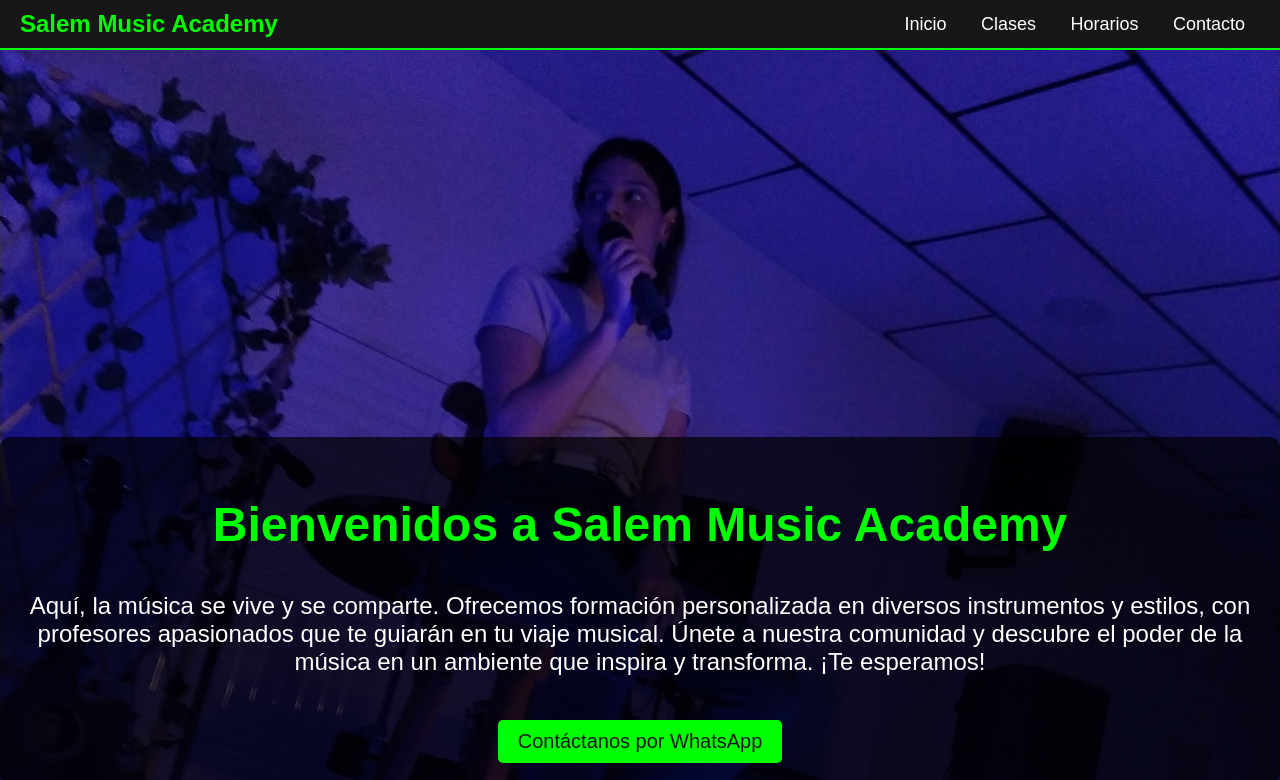
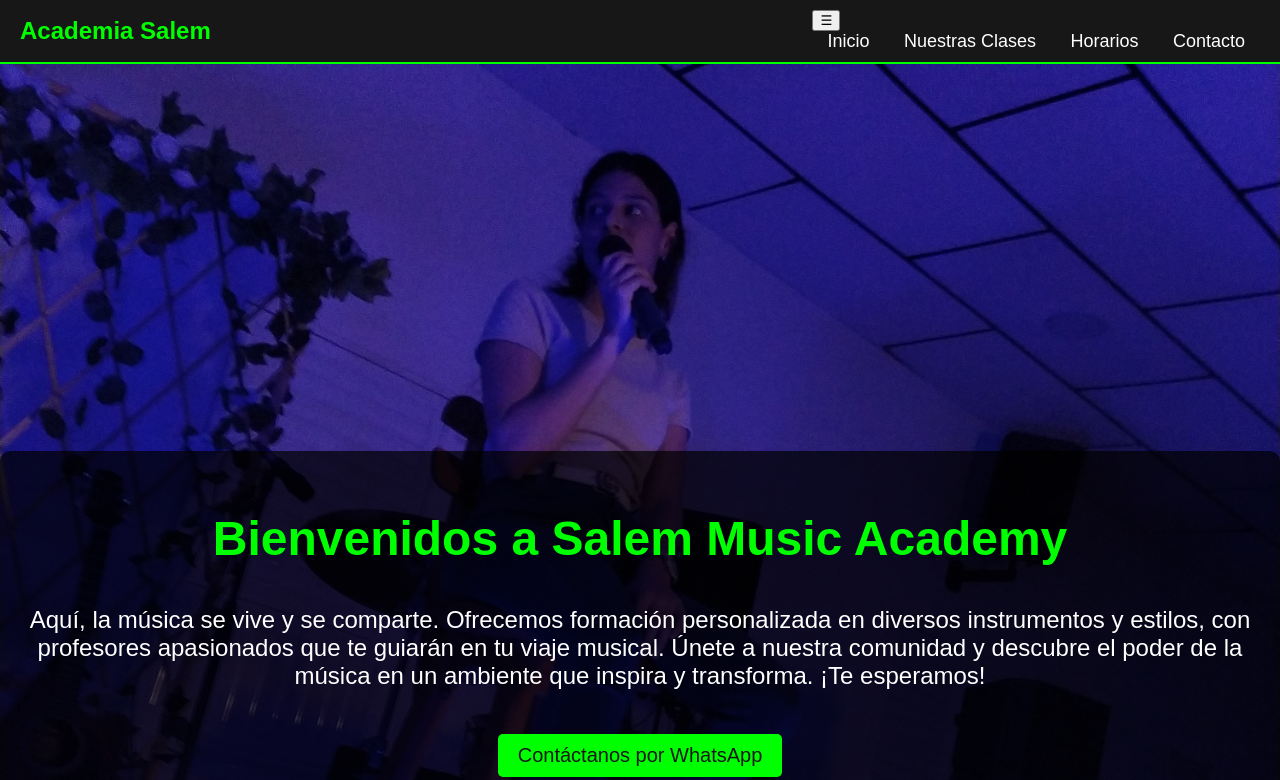
Before and after one commit to Laura14oc/SALEM-MUSIC, a plain HTML site: page index.html in a window 1280 px wide. Shown: the top 780 px of the page. Drawn offline with Linux system fonts and the light colour scheme.

Commit message:
Update index.html

```diff
--- a/index.html
+++ b/index.html
@@ -12,14 +12,16 @@
 
     <header class="header">
         <div class="logo">
-            <a href="#">Salem Music Academy</a>
+            <a href="#">Academia Salem</a>
         </div>
-
         <nav class="navbar">
-            <a href="#inicio">Inicio</a>
-            <a href="#clases">Clases</a>
-            <a href="#horarios">Horarios</a>
-            <a href="#contacto">Contacto</a>
+            <button class="menu-toggle" onclick="toggleMenu()">☰</button>
+            <div class="nav-links">
+                <a href="#inicio">Inicio</a>
+                <a href="#clases">Nuestras Clases</a>
+                <a href="#horarios">Horarios</a>
+                <a href="#contacto">Contacto</a>
+            </div>
         </nav>
     </header>
 
@@ -82,6 +84,12 @@
         <p>Email: <a href="mailto:salemmusic@example.com">salemmusic@example.com</a></p>
     </section>
 
+    <script>
+        function toggleMenu() {
+            const navLinks = document.querySelector('.nav-links');
+            navLinks.classList.toggle('active');
+        }
+    </script>
 </body>
 
 </html>
```
